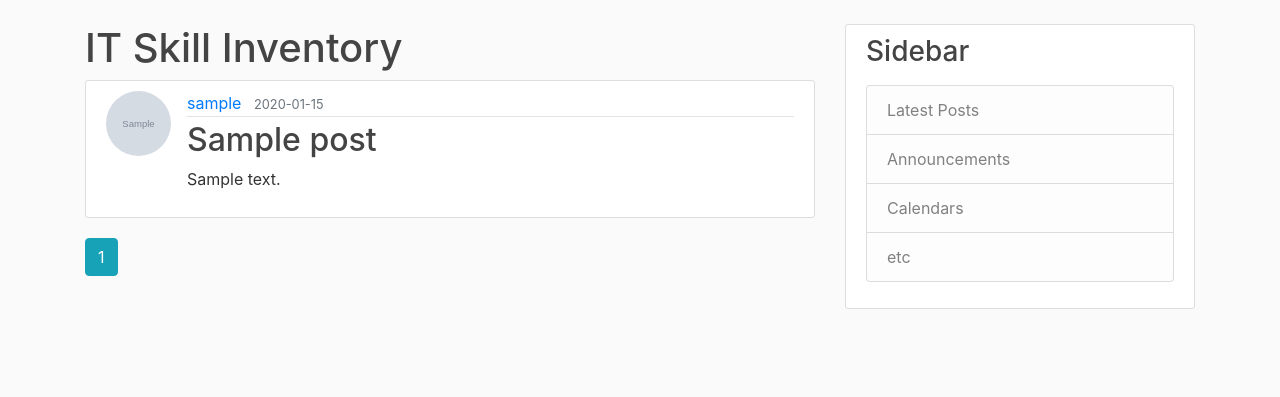
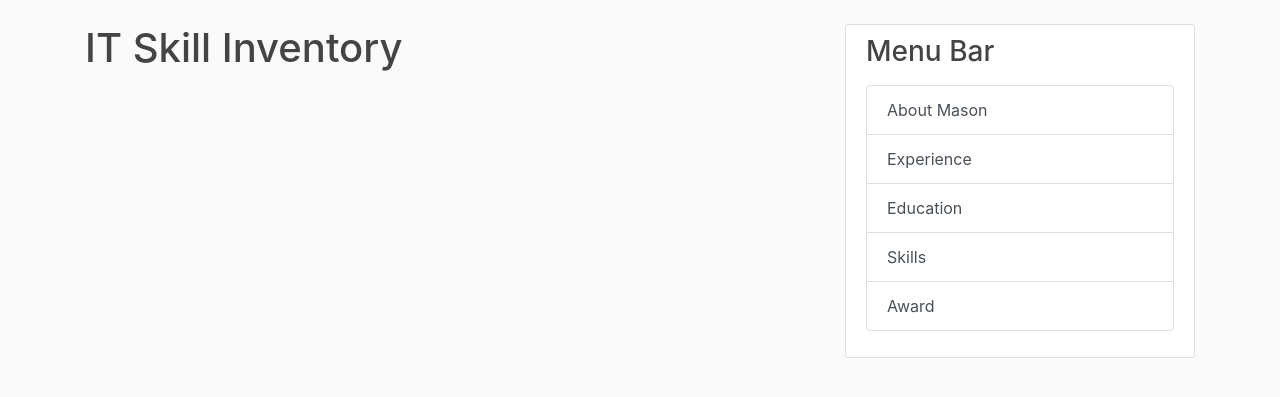
Before and after one commit to Kimjunkuk/MasonLAB, a Flask app: template flaskblog/templates/skills.html in a window 1280 px wide. Shown: the part 56-453 px from the top of the page. Run offline with Flask 2, Linux system fonts and the light colour scheme; tables that the repository leaves empty hold one stand-in row (values such as "Sample post"); the template is opened without the code that fills it: values that come from a table or form of the project are taken from there, most other values are stand-ins (such as "Sample title", 1, 10 or a date in 2020); grey boxes marked "Sample" are stand-in pictures; parts of the project's set-up code (start-up, migrations or seed data) failed here and were passed over; some libraries are stand-ins or nearby versions.

Commit message:
06/23/20_1

```diff
--- a/flaskblog/templates/about.html
+++ b/flaskblog/templates/about.html
@@ -80,7 +80,6 @@
                     <p>I am currently pursuing an online degree in Software Engineering which allows me to experiment with manipulating the many outlets of data collection and processing.</p>
                     <p>I am enthusiastic and optimistic to immerse in back end development work because not only do I have the potential to excel, but I also have a budding aptitude to learn and ameliorate.</p>
 
-
                     <p>[ Email ] ehehwnwjs5052@gmail.com</p>
                     <a href="https://github.com/Kimjunkuk">[ Github ] https://github.com/Kimjunkuk</a>
                     <p><button class="button">Contact</button></p>
--- a/flaskblog/templates/skills.html
+++ b/flaskblog/templates/skills.html
@@ -1,28 +1,5 @@
-{% extends "layout.html" %}
+{% extends "about.html" %}
 {% block content %}
     <h1>IT Skill Inventory </h1>
-    {% for post in posts.items %}
-        <article class="media content-section">
-          <img class="rounded-circle article-img" src="{{ url_for('static', filename='profile_pics/' + post.author.image_file) }}">
-          <div class="media-body">
-            <div class="article-metadata">
-              <a class="mr-2" href="{{ url_for('users.user_posts', username=post.author.username) }}">{{ post.author.username }}</a>
-              <small class="text-muted">{{ post.date_posted.strftime('%Y-%m-%d') }}</small>
-            </div>
-            <h2><a class="article-title" href="{{ url_for('posts.post', post_id=post.id) }}">{{ post.title }}</a></h2>
-            <p class="article-content">{{ post.content }}</p>
-          </div>
-        </article>
-    {% endfor %}
-    {% for page_num in posts.iter_pages(left_edge=1, right_edge=1, left_current=1, right_current=2) %}
-      {% if page_num %}
-        {% if posts.page == page_num %}
-          <a class="btn btn-info mb-4" href="{{ url_for('main.home', page=page_num) }}">{{ page_num }}</a>
-        {% else %}
-          <a class="btn btn-outline-info mb-4" href="{{ url_for('main.home', page=page_num) }}">{{ page_num }}</a>
-        {% endif %}
-      {% else %}
-        ...
-      {% endif %}
-    {% endfor %}
+
 {% endblock content %}
```
